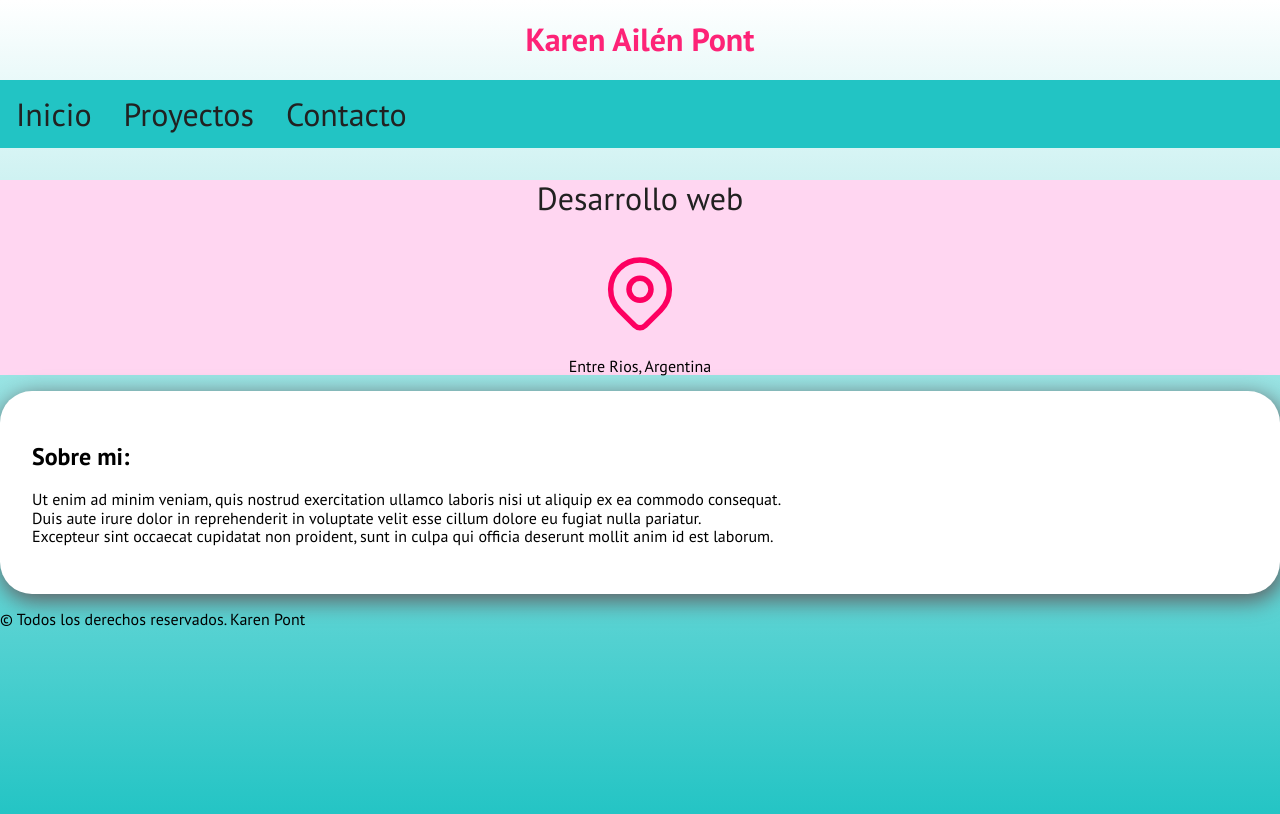
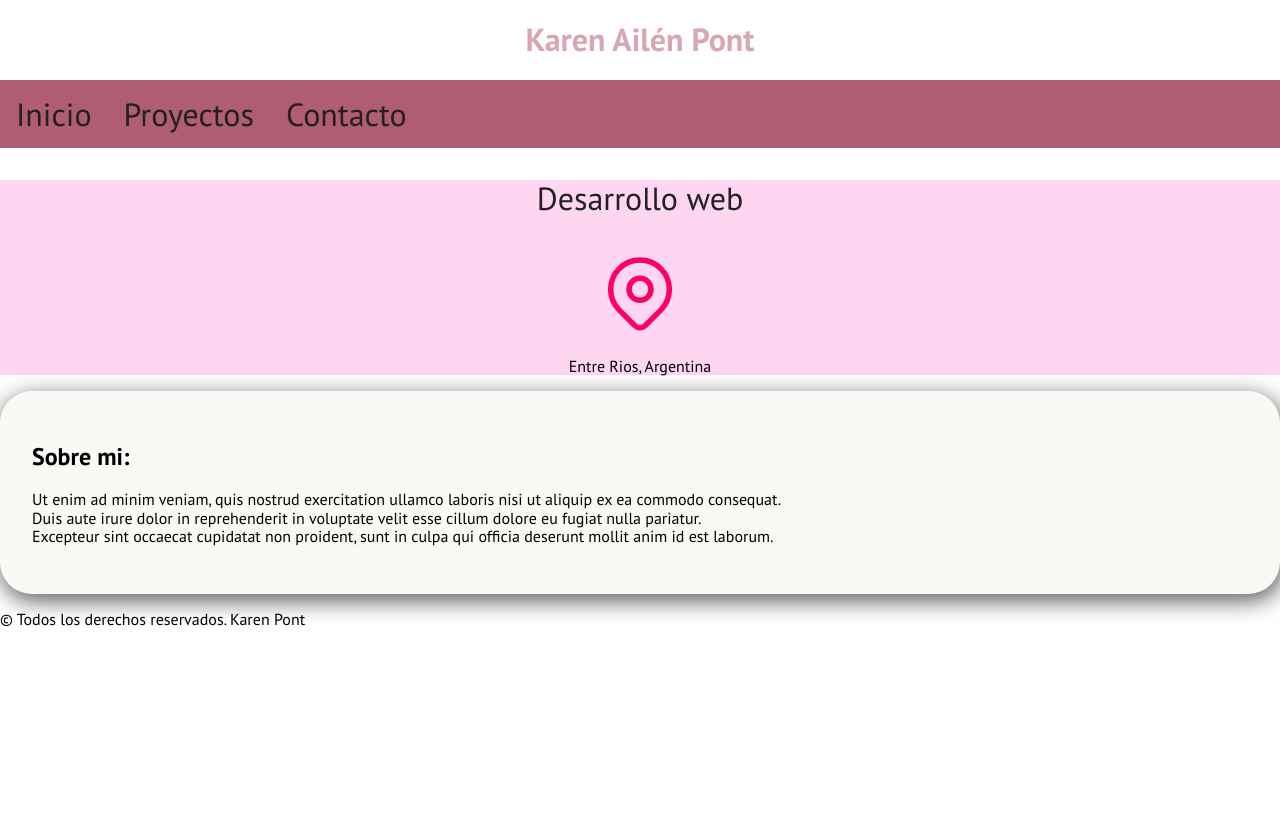
Before and after one commit to PontKaren/mi-pagina, a plain HTML site: page index.html in a window 1280 px wide. Drawn offline with Linux system fonts and the light colour scheme.

Commit message:
Sufriendo con colores

```diff
--- a/css/style.css
+++ b/css/style.css
@@ -1,22 +1,23 @@
 :root{
-    --primario: #fd2377;
-    --secundario: #22c4c4;
-    --primarioclaro: #fd9bc0;
+    --primario: #D8A7B1;
+    --secundario: #b05c72;
+    --primarioclaro: #e9b9c9;
     --secundarioclaro: #71f5aa;
     --negro: #212121;
-    --blanco: #ffffff;
+    --blanco: #FAF9F6;
 }
 
 html{
     font-size: 62,5%;
 }
 
+
 body{
 
     font-size: 16px;
     font-family: "PT Sans", serif;
 
-    background-image: linear-gradient(to top, var(--secundario) 0%, var(--blanco) 100%);
+    background-image: (var(--blanco));
     background-repeat: no-repeat;
     background-size: cover;
     min-height: 100vh;
--- a/index.html
+++ b/index.html
@@ -27,7 +27,7 @@
     <div class="nav-bg">
         <nav class="nav-principal contenedor">
             <a href="index.html">Inicio</a>
-            <a href="proyecto.html">Proyectos</a>
+            <a href="#">Proyectos</a>
             <a href="#">Contacto</a>
         </nav>
     </div>
```
